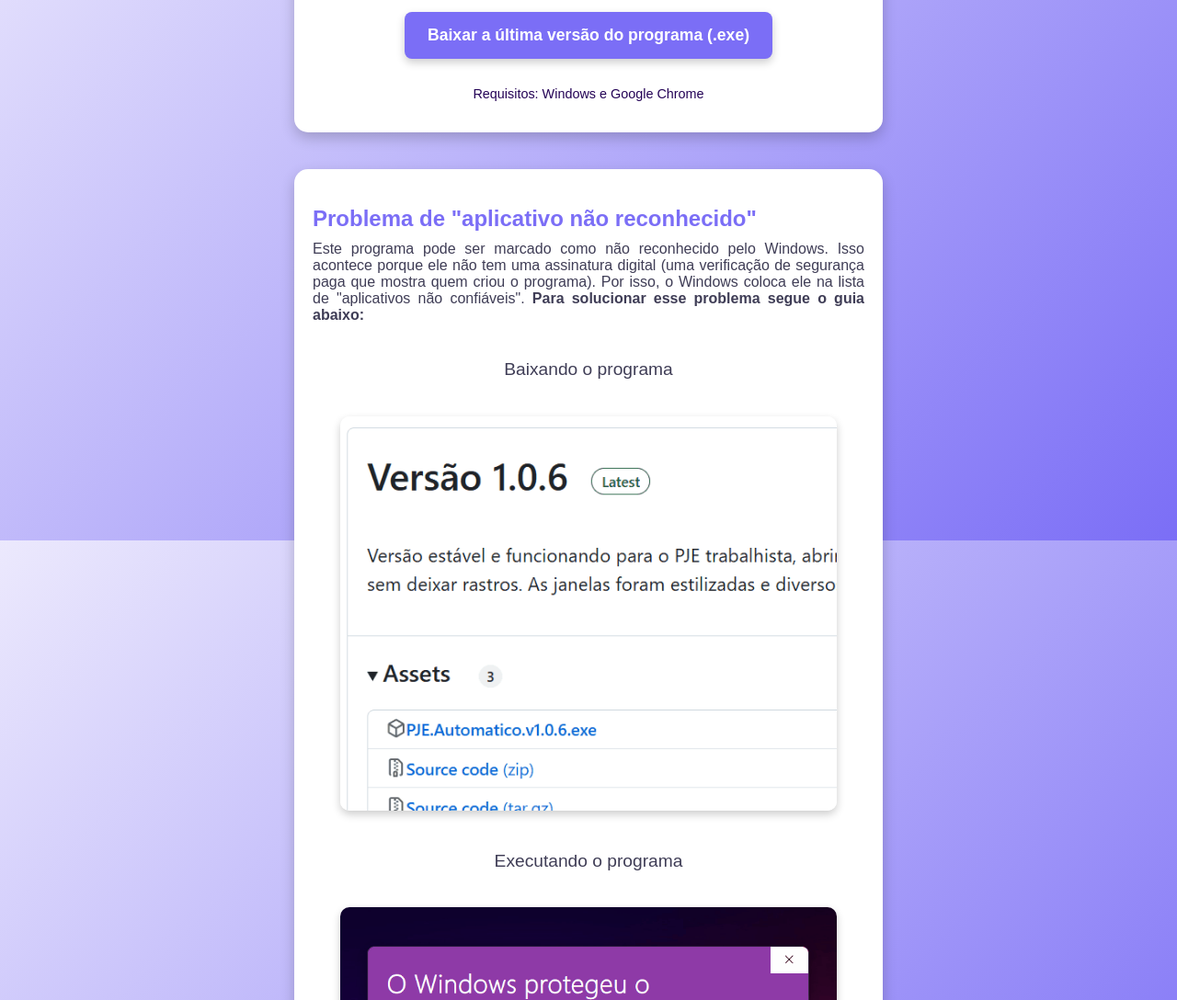
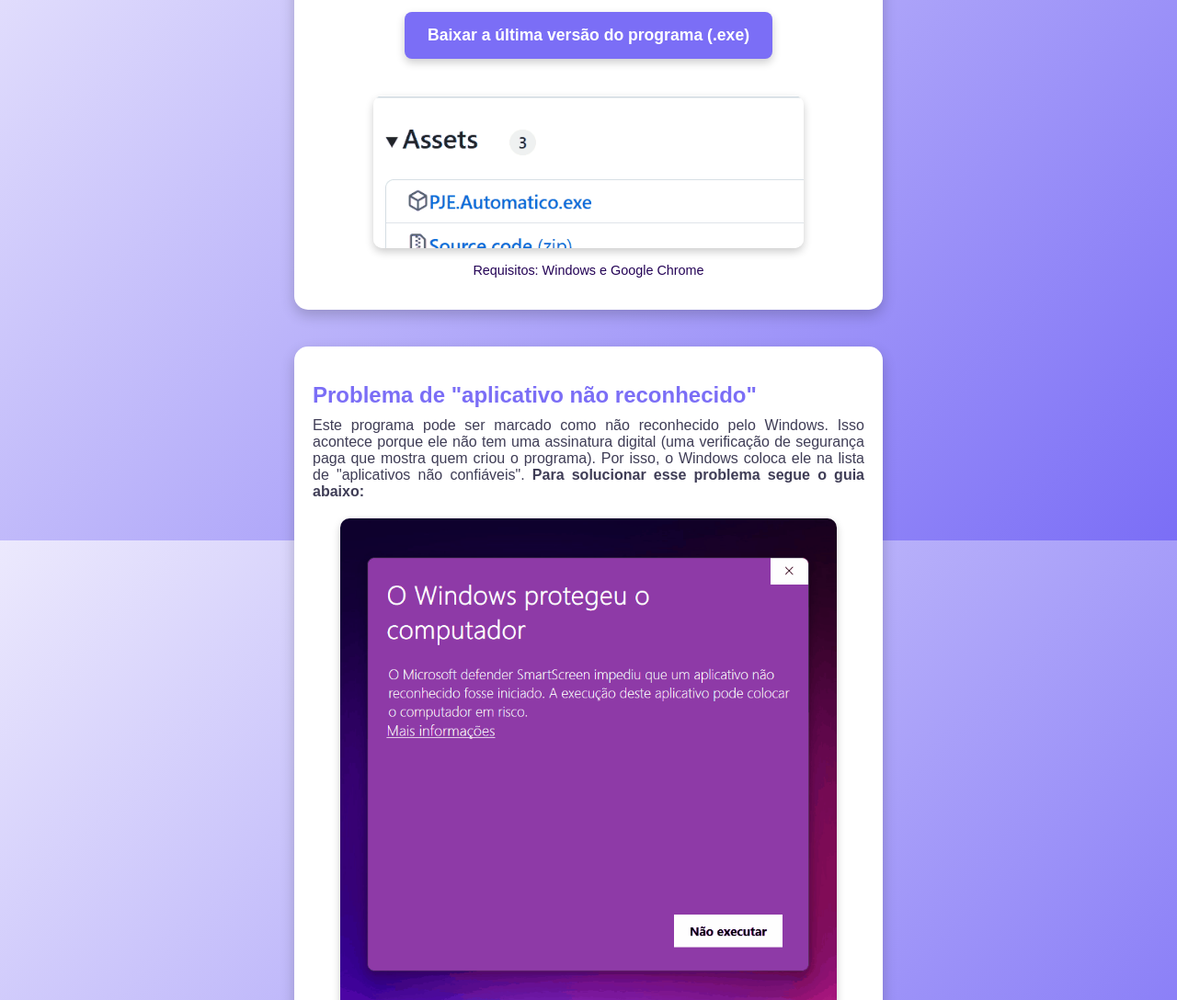
Before and after one commit to AdrianoGomesFilho/pje_automatico_site, a plain HTML site: page index.html in a window 1280 px wide. Shown: the part 212-1300 px from the top of the page at 92% size. Drawn offline with Linux system fonts and the light colour scheme.

Commit message:
update gifs

```diff
--- a/index.html
+++ b/index.html
@@ -22,6 +22,9 @@
            title="Clique para baixar a última versão do programa">
             Baixar a última versão do programa (.exe)
         </a>
+        <figure class="gif-explanation">
+            <img src="download.gif" alt="Gif do arquivo para baixar" class="gif">
+        </figure>
         <p class="prerequisites">Requisitos: Windows e Google Chrome</p>
     </div>
 
@@ -36,11 +39,6 @@
 
         </section>
         <div class="gif-explanation">
-            <p>Baixando o programa</p>
-            <figure>
-                <img src="download-guide.gif" alt="Guia para baixar o programa">
-            </figure>
-            <p>Executando o programa</p>
             <figure>
                 <img src="execution-guide.gif" alt="Guia para executar o programa">
             </figure>
@@ -51,7 +49,7 @@
     <div class="container">
         <section id="about" class="update-notes">
             <h2>Como surgiu o programa?</h2>
-            <p>O programa surgiu da necessidade de abrir vários sistemas do PJE na hora do trabalho como advogado. Ao total, um advogado que possua processos espalhados por todo o Brasil precisa fazer malabarismos diariamente para acessar seus processos. Isso é ainda mais agravado quando existem processos de outros advogados associados.</p>
+            <p>O programa surgiu da necessidade de abrir diversos sistemas do PJe durante a rotina de trabalho como advogado. Um profissional com processos distribuídos por todo o Brasil precisa, diariamente, fazer verdadeiros malabarismos para acessá-los. Essa dificuldade se intensifica ainda mais quando há processos vinculados a outros advogados associados.</p>
         </section>
     </div>
     <div class="container">
```
Also changed, not shown: download-guide.gif (deleted), download.gif (added).
